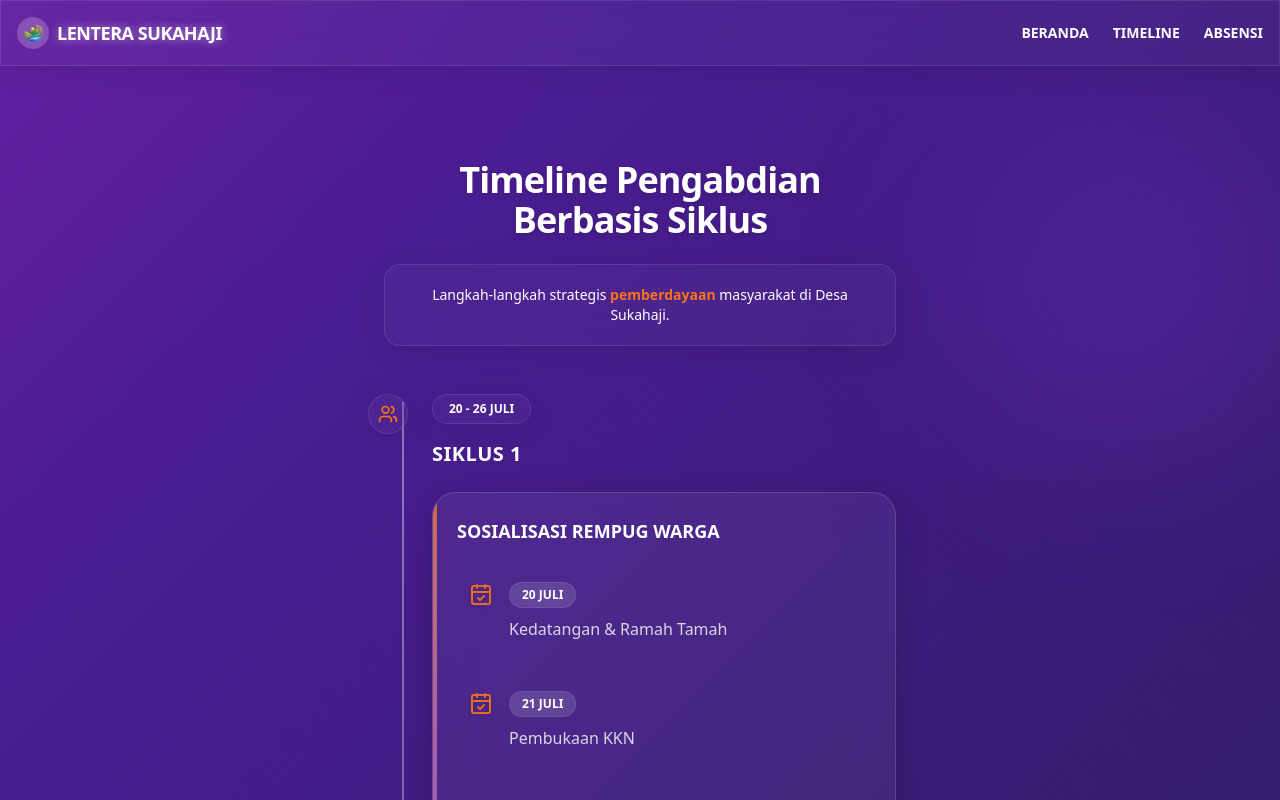
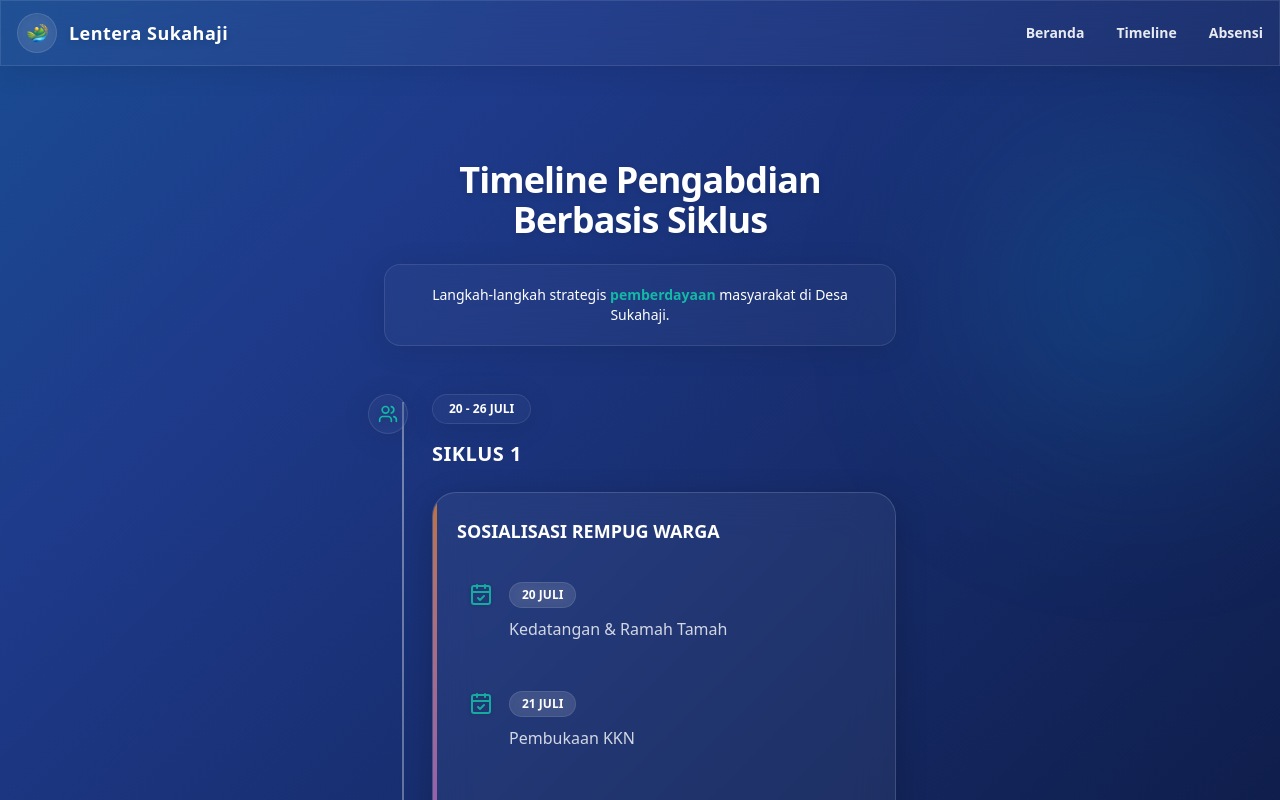
Before and after one commit to Fawwazfara/web-absen-lentera, a Next.js app: page /timeline in a window 1280 px wide. Shown: the top 800 px of the page. Built offline with nearby package versions, Linux system fonts and the light colour scheme.

Commit message:
feat: tema midnight ocean & animasi transisi lingkaran mulus

```diff
--- a/src/app/globals.css
+++ b/src/app/globals.css
@@ -3,9 +3,9 @@
 :root {
   --background: #ffffff;
   --foreground: #000000;
-  --primary: #7e22ce; /* Purple */
+  --primary: #0ea5e9; /* Light Blue / Cyan */
   --primary-foreground: #ffffff;
-  --secondary: #f97316; /* Orange */
+  --secondary: #14b8a6; /* Teal */
   --secondary-foreground: #ffffff;
 }
 
@@ -28,7 +28,7 @@
 }
 
 body {
-  background: linear-gradient(-45deg, #1e1b4b, #4c1d95, #c026d3, #ea580c);
+  background: linear-gradient(-45deg, #020617, #1e3a8a, #0891b2, #0f766e);
   background-size: 400% 400%;
   animation: gradientBG 15s ease infinite;
   color: #ffffff;
--- a/src/app/page.tsx
+++ b/src/app/page.tsx
@@ -96,8 +96,8 @@ export default function Home() {
       {/* Visi & Misi Section */}
       <section className="py-24 px-4 relative overflow-hidden">
         {/* Decorative blur blobs */}
-        <div className="absolute top-10 left-10 w-64 h-64 bg-pink-500/20 rounded-full blur-[100px]"></div>
-        <div className="absolute bottom-10 right-10 w-80 h-80 bg-purple-500/30 rounded-full blur-[120px]"></div>
+        <div className="absolute top-10 left-10 w-64 h-64 bg-primary/20 rounded-full blur-[100px]"></div>
+        <div className="absolute bottom-10 right-10 w-80 h-80 bg-secondary/20 rounded-full blur-[120px]"></div>
 
         <div className="max-w-lg mx-auto w-full relative z-10">
           <h2 className="text-4xl font-bold tracking-tight mb-12 text-center drop-shadow-md">
--- a/src/app/timeline/page.tsx
+++ b/src/app/timeline/page.tsx
@@ -5,8 +5,8 @@ export default function TimelinePage() {
   return (
     <div className="flex flex-col min-h-screen font-sans bg-transparent pt-24 pb-20 px-4 relative overflow-hidden">
       {/* Decorative blur blobs */}
-      <div className="absolute top-20 right-0 w-72 h-72 bg-purple-500/20 rounded-full blur-[100px]"></div>
-      <div className="absolute bottom-40 left-0 w-80 h-80 bg-orange-500/20 rounded-full blur-[120px]"></div>
+      <div className="absolute top-20 right-0 w-72 h-72 bg-primary/20 rounded-full blur-[100px]"></div>
+      <div className="absolute bottom-40 left-0 w-80 h-80 bg-secondary/20 rounded-full blur-[120px]"></div>
 
       <div className="max-w-lg mx-auto w-full relative z-10">
         {/* Header Section */}
--- a/src/components/Navbar.tsx
+++ b/src/components/Navbar.tsx
@@ -1,50 +1,127 @@
 "use client";
 
 import Link from "next/link";
-import { Menu, X } from "lucide-react";
+import { Menu, X, Home, Clock, CalendarCheck } from "lucide-react";
 import Image from "next/image";
-import { useState } from "react";
+import { useState, useEffect } from "react";
+import { useRouter } from "next/navigation";
 
 export default function Navbar() {
   const [isOpen, setIsOpen] = useState(false);
+  const [isTransitioning, setIsTransitioning] = useState(false);
+  const router = useRouter();
+
+  // Prevent scroll when menu is open
+  useEffect(() => {
+    if (isOpen) {
+      document.body.style.overflow = "hidden";
+    } else {
+      document.body.style.overflow = "unset";
+    }
+    return () => {
+      document.body.style.overflow = "unset";
+    };
+  }, [isOpen]);
+
+  const handleNavigate = (path: string) => {
+    // Start page transition effect
+    setIsTransitioning(true);
+    // Close menu gracefully
+    setIsOpen(false);
+
+    // Wait for transition animation to cover screen before pushing router
+    setTimeout(() => {
+      router.push(path);
+      // Remove transition overlay after navigation
+      setTimeout(() => {
+        setIsTransitioning(false);
+      }, 500);
+    }, 600);
+  };
 
   return (
     <>
+      {/* Page Transition Overlay */}
+      <div
+        className={`fixed inset-0 z-[100] bg-gradient-to-br from-[#020617] to-primary flex items-center justify-center transition-all duration-700 ease-[cubic-bezier(0.87,0,0.13,1)] pointer-events-none ${isTransitioning ? 'opacity-100' : 'opacity-0'}`}
+        style={{
+          clipPath: isTransitioning ? 'circle(150% at 50% 50%)' : 'circle(0% at 50% 50%)'
+        }}
+      >
+        <div className="w-20 h-20 relative bg-white/10 rounded-full p-4 backdrop-blur-xl shadow-[0_0_30px_rgba(255,255,255,0.2)] animate-pulse border border-white/20">
+           <Image src="/images/logo/LOGO KKN SISDAMAS 55(1).png" alt="Logo" width={64} height={64} className="object-contain" />
+        </div>
+      </div>
+
       {/* Top Navbar */}
-      <nav className="fixed top-0 w-full z-50 glass-panel">
+      <nav className="fixed top-0 w-full z-50 glass-panel border-none bg-black/10">
         <div className="max-w-screen-xl mx-auto px-4 h-16 flex items-center justify-between">
-          <Link href="/" className="flex items-center gap-2">
-            <div className="w-8 h-8 relative bg-white/20 rounded-full p-1 backdrop-blur-md">
-              <Image src="/images/logo/LOGO KKN SISDAMAS 55(1).png" alt="Logo" width={32} height={32} className="object-contain" />
+          <Link href="/" className="flex items-center gap-3 group">
+            <div className="w-10 h-10 relative bg-white/10 rounded-full p-1.5 backdrop-blur-md shadow-inner group-hover:bg-white/20 transition-all border border-white/10">
+              <Image src="/images/logo/LOGO KKN SISDAMAS 55(1).png" alt="Logo" width={36} height={36} className="object-contain" />
             </div>
-            <span className="font-bold text-lg tracking-tight uppercase text-white text-glow">Lentera Sukahaji</span>
+            <span className="font-bold text-lg tracking-wide text-white drop-shadow-md group-hover:text-primary transition-colors">Lentera Sukahaji</span>
           </Link>
 
-          {/* Desktop Nav (Hidden on Mobile) */}
-          <div className="hidden md:flex gap-6 font-bold uppercase text-sm text-white">
-            <Link href="/" className="hover:text-secondary transition-colors">Beranda</Link>
-            <Link href="/timeline" className="hover:text-secondary transition-colors">Timeline</Link>
-            <Link href="/absensi" className="hover:text-secondary transition-colors">Absensi</Link>
+          {/* Desktop Nav */}
+          <div className="hidden md:flex gap-8 font-semibold text-sm text-white/90">
+            <button onClick={() => handleNavigate('/')} className="hover:text-primary hover:scale-105 transition-all">Beranda</button>
+            <button onClick={() => handleNavigate('/timeline')} className="hover:text-primary hover:scale-105 transition-all">Timeline</button>
+            <button onClick={() => handleNavigate('/absensi')} className="hover:text-primary hover:scale-105 transition-all">Absensi</button>
           </div>
 
           {/* Mobile Menu Button */}
           <button
             onClick={() => setIsOpen(!isOpen)}
-            className="md:hidden p-2 rounded-xl bg-white/10 hover:bg-white/20 transition-colors border border-white/20"
+            className="md:hidden p-2.5 rounded-full bg-white/10 hover:bg-white/20 transition-all border border-white/20 shadow-lg relative z-[60]"
           >
             {isOpen ? <X className="w-6 h-6 text-white" /> : <Menu className="w-6 h-6 text-white" />}
           </button>
         </div>
       </nav>
 
-      {/* Mobile Fullscreen Menu */}
+      {/* Mobile Fullscreen Menu with Circular Clip-Path Animation */}
       <div
-        className={`fixed inset-0 z-40 bg-[#1e1b4b]/60 backdrop-blur-3xl flex flex-col items-center justify-center font-semibold text-2xl text-white transition-all duration-300 ${isOpen ? 'opacity-100 pointer-events-auto' : 'opacity-0 pointer-events-none'}`}
+        className="fixed inset-0 z-40 bg-[#020617]/90 backdrop-blur-3xl flex flex-col items-center justify-center transition-all duration-700 ease-[cubic-bezier(0.87,0,0.13,1)]"
+        style={{
+          clipPath: isOpen ? 'circle(150% at 90% 10%)' : 'circle(0% at 90% 10%)',
+          pointerEvents: isOpen ? 'auto' : 'none'
+        }}
       >
-        <div className="flex flex-col items-center gap-8">
-          <a href="/" onClick={() => setIsOpen(false)} className="hover:text-secondary hover:scale-110 transition-all tracking-wider drop-shadow-lg">Beranda</a>
-          <a href="/timeline" onClick={() => setIsOpen(false)} className="hover:text-secondary hover:scale-110 transition-all tracking-wider drop-shadow-lg">Timeline</a>
-          <a href="/absensi" onClick={() => setIsOpen(false)} className="hover:text-secondary hover:scale-110 transition-all tracking-wider drop-shadow-lg">Absensi</a>
+        {/* Background decorative orbs */}
+        <div className="absolute top-20 left-10 w-40 h-40 bg-primary/20 rounded-full blur-[80px]"></div>
+        <div className="absolute bottom-20 right-10 w-60 h-60 bg-secondary/20 rounded-full blur-[100px]"></div>
+
+        <div className="flex flex-col gap-5 w-full max-w-sm px-6 relative z-10">
+          <button onClick={() => handleNavigate('/')} className="glass-card p-5 rounded-2xl flex items-center gap-5 text-left group hover:bg-white/10 transition-all border border-white/10">
+            <div className="w-14 h-14 bg-white/10 rounded-full flex items-center justify-center shrink-0 group-hover:scale-110 group-hover:bg-primary/20 transition-all shadow-inner border border-white/5">
+              <Home className="w-6 h-6 text-white group-hover:text-primary transition-colors" />
+            </div>
+            <div>
+              <h3 className="font-bold text-xl text-white group-hover:text-primary transition-colors tracking-wide">Beranda</h3>
+              <p className="text-xs text-white/50 font-medium mt-1">Halaman utama portal desa</p>
+            </div>
+          </button>
+
+          <button onClick={() => handleNavigate('/timeline')} className="glass-card p-5 rounded-2xl flex items-center gap-5 text-left group hover:bg-white/10 transition-all border border-white/10">
+            <div className="w-14 h-14 bg-white/10 rounded-full flex items-center justify-center shrink-0 group-hover:scale-110 group-hover:bg-secondary/20 transition-all shadow-inner border border-white/5">
+              <Clock className="w-6 h-6 text-white group-hover:text-secondary transition-colors" />
+            </div>
+            <div>
+              <h3 className="font-bold text-xl text-white group-hover:text-secondary transition-colors tracking-wide">Timeline</h3>
+              <p className="text-xs text-white/50 font-medium mt-1">Jadwal program kerja siklus</p>
+            </div>
+          </button>
+
+          <button onClick={() => handleNavigate('/absensi')} className="glass-card p-5 rounded-2xl flex items-center gap-5 text-left group hover:bg-white/10 transition-all border border-white/10">
+            <div className="w-14 h-14 bg-white/10 rounded-full flex items-center justify-center shrink-0 group-hover:scale-110 group-hover:bg-blue-500/20 transition-all shadow-inner border border-white/5">
+              <CalendarCheck className="w-6 h-6 text-white group-hover:text-blue-400 transition-colors" />
+            </div>
+            <div>
+              <h3 className="font-bold text-xl text-white group-hover:text-blue-400 transition-colors tracking-wide">Absensi</h3>
+              <p className="text-xs text-white/50 font-medium mt-1">Isi kehadiran harian KKN</p>
+            </div>
+          </button>
         </div>
       </div>
     </>
```
